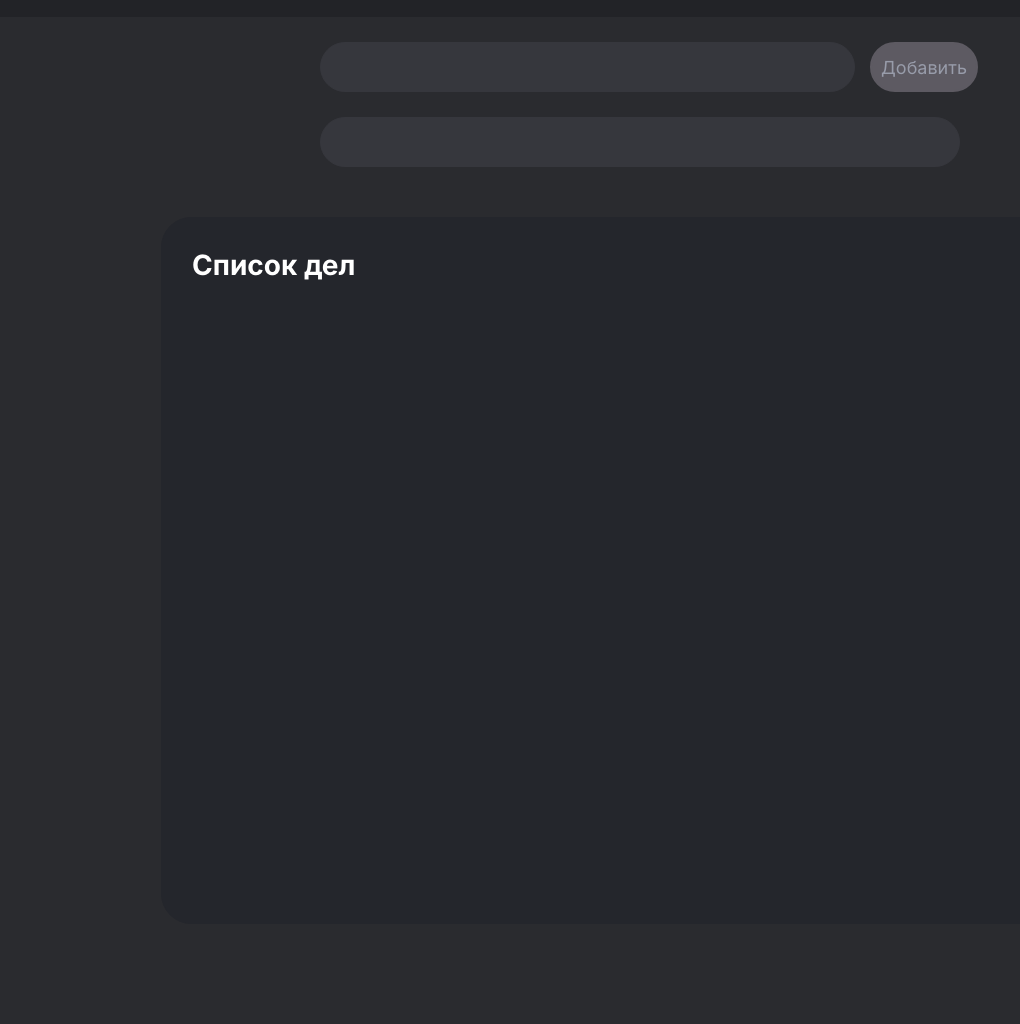
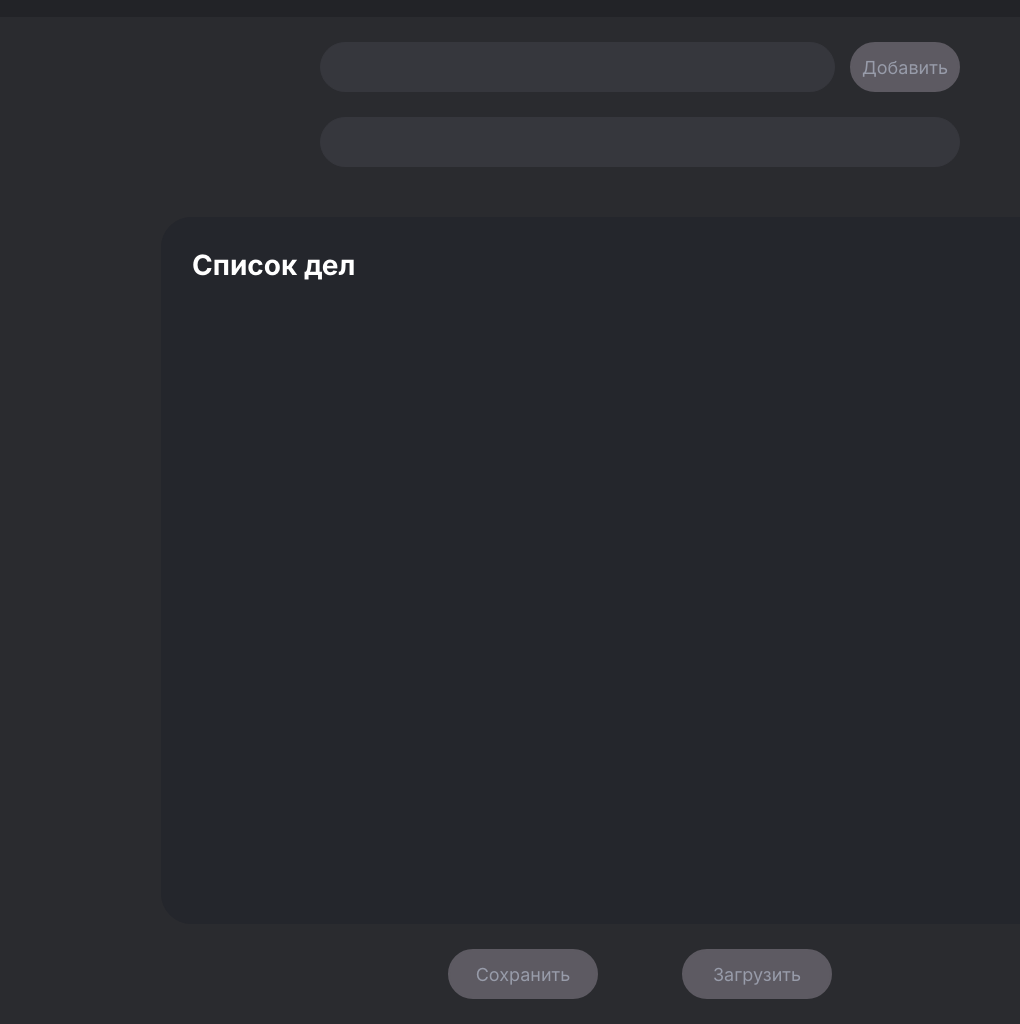
Before and after one commit to VictoriaKlyueva/To-Do-list, a plain HTML site: page index.html in a window 1280 px wide. Shown: the part 72-1096 px from the top of the page, without its empty margins (0-1020 px from the left). Before the commit the page ends 1024 px from the top, so only its background shows below. Drawn offline with Linux system fonts and the light colour scheme.

Commit message:
Added save and upload buttons

```diff
--- a/index.html
+++ b/index.html
@@ -28,6 +28,14 @@
       <p class="tasks-list">Список дел</p>
       <div class="tasks-divs"></div>
     </div>
+    <div class="filesManagement">
+      <div class="save-div">
+        <button id='save' class="save">Сохранить</button>
+      </div>
+      <div class="upload-div">
+        <button id='save' class="save">Загрузить</button>
+      </div>
+    </div>
   </main>
   <script src="script.js"></script>
 </body>
--- a/style.css
+++ b/style.css
@@ -72,13 +72,16 @@ header {
 }
 
 button {
-    float: left;
+    display: flex;
+    align-items: center;
+    justify-content: center;
+    height: 100%;
     width: 100%;
-    height: 100%;
+    font-size: 18px;
+    padding: auto;
+    color: #989CAA;
+    border-radius: 30px;
     font-family: "InterRegular";
-    font-size: 40px;
-    color: #FFFFFF;
-    border-radius: 30px;
     border: 2px solid rgba(93, 90, 98, 1);
     background-color: rgba(93, 90, 98, 1);
 }
@@ -96,31 +99,11 @@ button:active {
 }
 
 button.add {
-    display: flex;
-    align-items: center;
-    justify-content: center;
-    height: 100%;
-    width: 120%;
-    font-size: 18px;
-    padding: auto;
-    color: #989CAA;
-    border-radius: 30px;
-    border: 2px solid rgba(93, 90, 98, 1);
-    background-color: rgba(93, 90, 98, 1);
+    width: 110px;
 }
 
 button.delete {
-    display: flex;
-    align-items: center;
-    justify-content: center;
-    height: 100%;
     width: 100px;
-    font-size: 18px;
-    padding: auto;
-    color: #989CAA;
-    border-radius: 30px;
-    border: 2px solid rgba(93, 90, 98, 1);
-    background-color: rgba(93, 90, 98, 1);
 }
 
 div.add-div {
@@ -196,6 +179,22 @@ div.task-info {
     width: 50%;
 }
 
+div.filesManagement {
+    display: flex;
+    height: 50px;
+    margin: 25px auto 25px;
+    justify-content: space-between;
+    width: 30%;
+}
+
+div.save-div {
+    width: 150px;
+}
+
+div.upload-div {
+    width: 150px;
+}
+
 input[type="text"] {
     border-radius: 30px;
     -webkit-border-radius: 30px;
```
